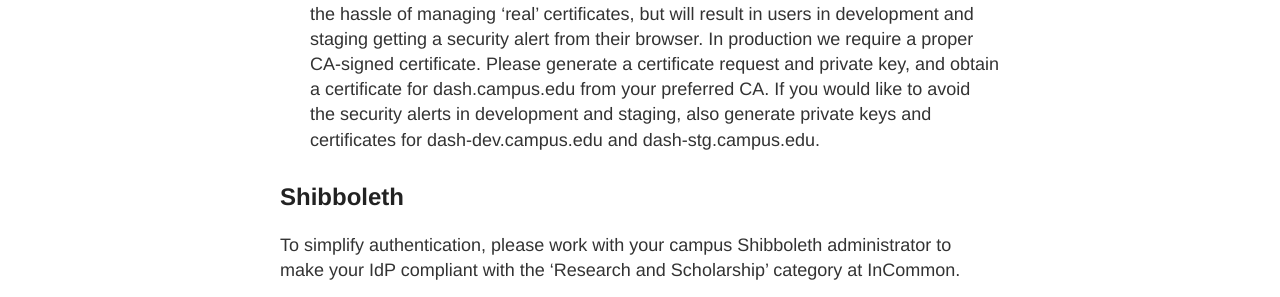
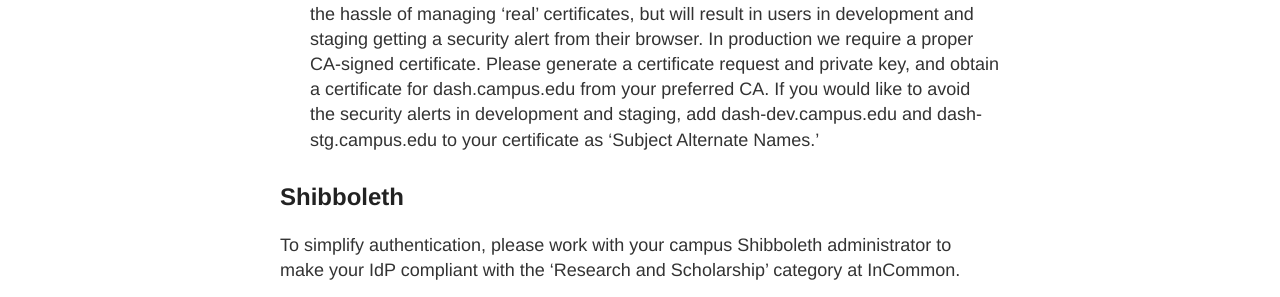
Before and after one commit to CDLUC3/dash, a Jekyll site: the page built from campus-tasks.md, in a window 1280 px wide. Shown: the part 542-839 px from the top of the page. Built offline with Jekyll 4.4.1, drawn with Linux system fonts in a browser that asks for light colours; some of the changed text lies outside the part shown.

Commit message:
Ken's change for security alerts

```diff
--- a/campus-tasks.md
+++ b/campus-tasks.md
@@ -10,7 +10,7 @@
   * dash-dev.campus.edu should resolve to uc3-datashare-dev.cdlib.org, 192.35.209.63
   * dash-stg.campus.edu should resolve to uc3-datashare-stg.cdlib.org, 192.35.209.64
   * dash.campus.edu should resolve to cdl-datashare-p01.ucop.edu, 128.48.120.139
-3. We normally use self-signed certificates in development and staging. This eliminates the hassle of managing 'real' certificates, but will result in users in development and staging getting a security alert from their browser. In production we require a proper CA-signed certificate. Please generate a certificate request and private key, and obtain a certificate for dash.campus.edu from your preferred CA. If you would like to avoid the security alerts in development and staging, also generate private keys and certificates for dash-dev.campus.edu and dash-stg.campus.edu.
+3. We normally use self-signed certificates in development and staging. This eliminates the hassle of managing 'real' certificates, but will result in users in development and staging getting a security alert from their browser. In production we require a proper CA-signed certificate. Please generate a certificate request and private key, and obtain a certificate for dash.campus.edu from your preferred CA. If you would like to avoid the security alerts in development and staging, add dash-dev.campus.edu and dash-stg.campus.edu to your certificate as 'Subject Alternate Names.'
 
 ## Shibboleth
 To simplify authentication, please work with your campus Shibboleth administrator to make your IdP compliant with the 'Research and Scholarship' category at InCommon.
```
